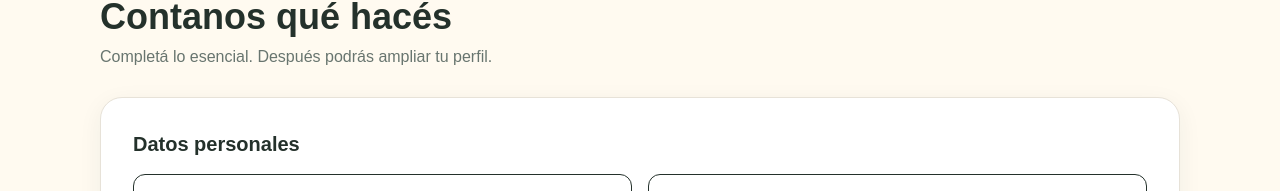
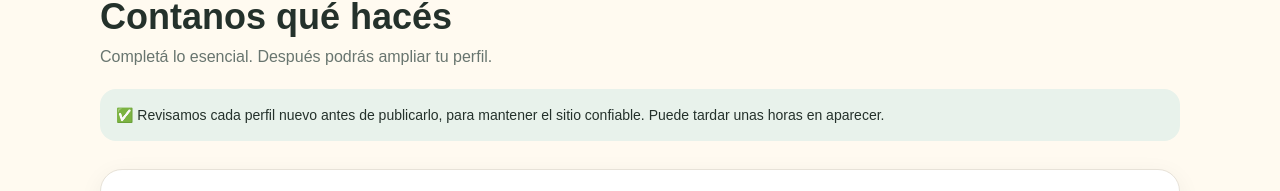
Before and after one commit to danielaturdo-hue/oficios-pergamino, a Next.js app: page /ofrecer in a window 1280 px wide. Shown: the part 127-318 px from the top of the page. Built offline with nearby package versions, Linux system fonts and the light colour scheme; no server answers.

Commit message:
moderacion de perfiles antes de publicar

```diff
--- a/app/ofrecer/page.tsx
+++ b/app/ofrecer/page.tsx
@@ -56,7 +56,9 @@ export default function Offer() {
           <div className="card p-10 text-center">
             <div className="text-6xl">🎉</div>
             <h1 className="text-3xl font-black mt-4">¡Tu oficio quedó publicado!</h1>
-            <p className="muted mt-2">Ya podés aparecer en las búsquedas de Oficios Pergamino.</p>
+            <p className="muted mt-2">
+  Lo vamos a revisar y, en poco tiempo, vas a aparecer en las búsquedas de Oficios Pergamino.
+</p>
             <button onClick={() => router.push('/buscar')} className="btn btn-primary mt-6">
               Ver profesionales
             </button>
@@ -72,6 +74,10 @@ export default function Offer() {
         <p className="text-sm font-bold text-[#2f6b52]">PUBLICAR MI OFICIO</p>
         <h1 className="text-4xl font-black mt-2">Contanos qué hacés</h1>
         <p className="muted mt-2">Completá lo esencial. Después podrás ampliar tu perfil.</p>
+<div className="bg-[#e8f2eb] rounded-2xl p-4 mt-5 text-sm">
+  ✅ Revisamos cada perfil nuevo antes de publicarlo, para mantener el sitio confiable. Puede
+  tardar unas horas en aparecer.
+</div>
 
         <form
           onSubmit={async (e) => {
```
